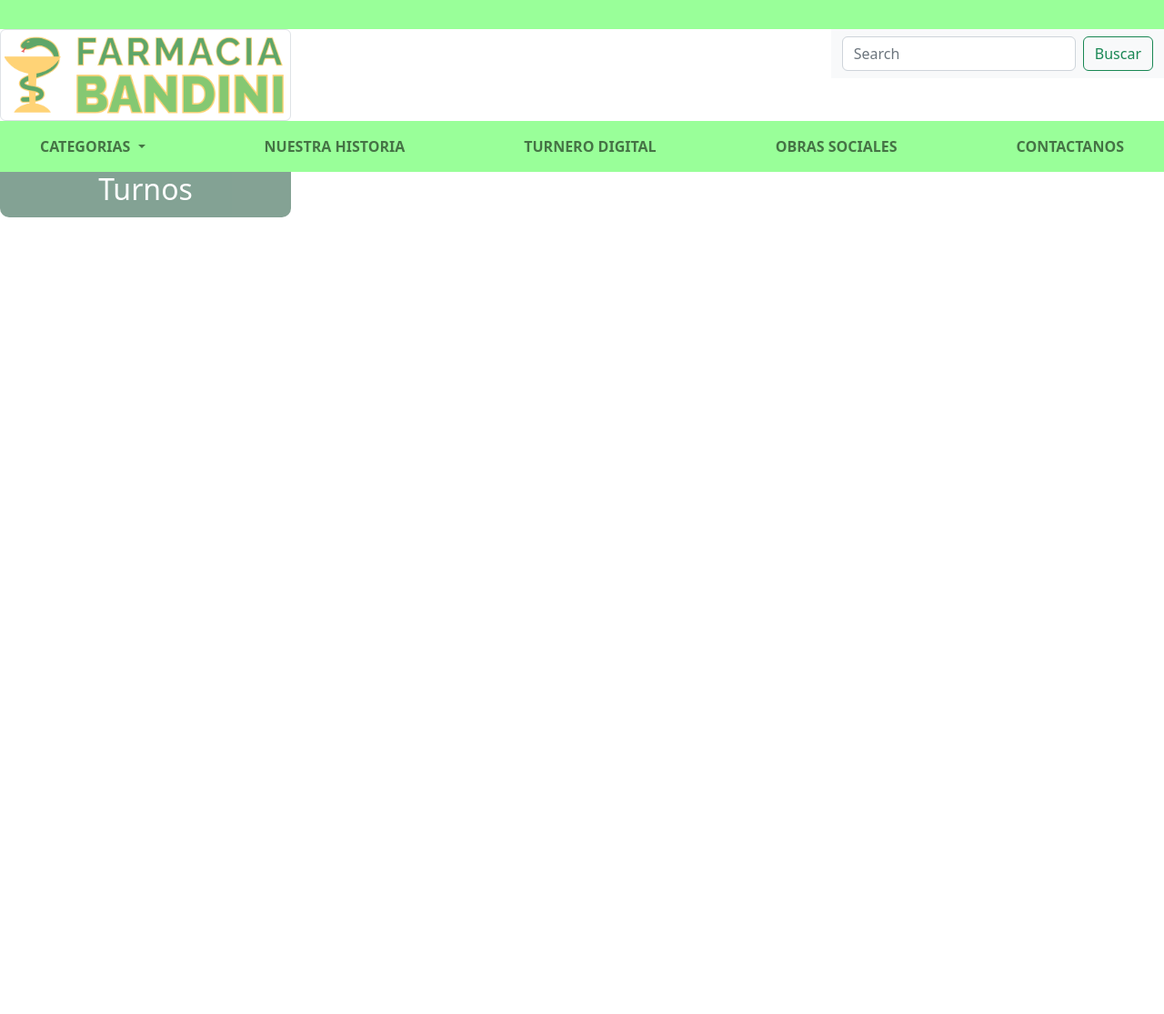
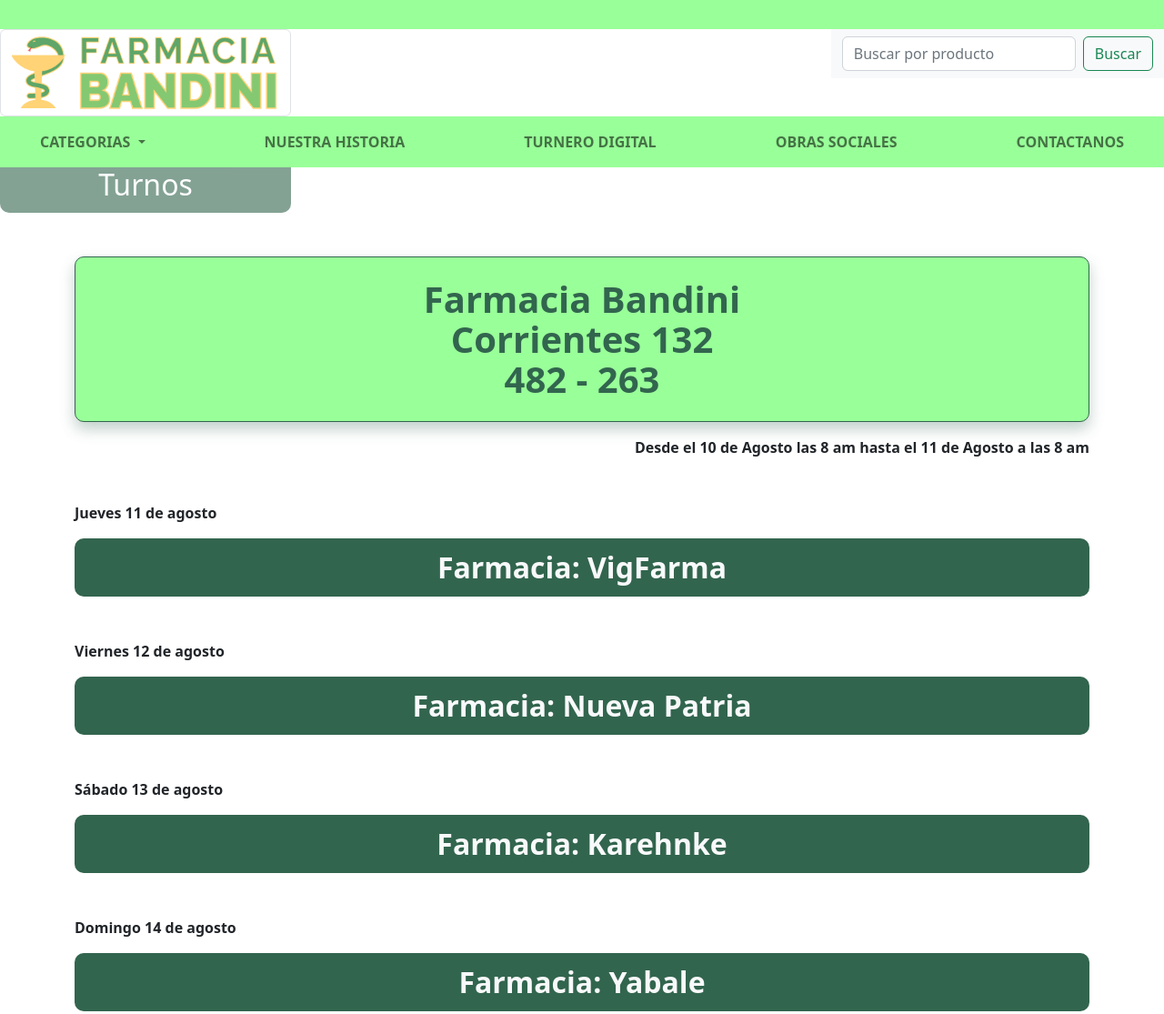
Before and after one commit to MilagrosCornaglia/FarmaciaBandini2.0, a website: page turnos.html in a window 1280 px wide. Shown: the whole page at 91% size. Before the commit the page ends 800 px from the top, so only its background shows below. Drawn offline with nearby package versions, Linux system fonts and the light colour scheme; files that its build step writes are made by us from their sources.

Commit message:
Pre-entrega 3.

```diff
--- a/scss/style.scss
+++ b/scss/style.scss
@@ -9,14 +9,42 @@
 
 @import "../node_modules/bootstrap/scss/bootstrap";
 
+$farmacia-border-radius: 10px;
+
+@mixin strong-secondary-shadow {
+    box-shadow: 0 .5rem 1rem rgba($secondary, 1);
+}
+
+@mixin secondary-shadow {
+    box-shadow: 0 .5rem 1rem rgba($secondary, .30);
+}
+
+@mixin bottom-border {
+    border-end-start-radius: $farmacia-border-radius;
+    border-end-end-radius: $farmacia-border-radius;
+}
 
 .navbar2 {
+    @include bottom-border();
     width: 25%;
     height: 50px;
-    background-color: #32654E;
+    background-color: $secondary;
     opacity: 60%;
-    border-end-start-radius: 10px;
-    border-end-end-radius: 10px;
     text-align: center;
     color: white;
 }
+
+.farmacia-de-turno {
+    @include secondary-shadow();
+    border-radius: $farmacia-border-radius;
+    line-height: 44px;
+    transition: box-shadow 1s;
+
+    &:hover {
+        @include strong-secondary-shadow();
+    }
+}
+
+.farmacia-box {
+    border-radius: $farmacia-border-radius;
+}
--- a/turnos.html
+++ b/turnos.html
@@ -11,28 +11,33 @@
   <link rel="stylesheet" href="../css/main.css">
 
 </head>
+
+<body>
+
   <header>
+    <!-- Barra de arriba -->
     <nav class="navbar navbar-expand-lg navbar-light bg-primary p-3">
       <div class="container-fluid">
-      <div class="collapse navbar-collapse" id="navbarNavAltMarkup">
-
-      </div>
+        <div class="collapse navbar-collapse" id="navbarNavAltMarkup"></div>
       </div>
     </nav>
+
+    <!-- Barra de busqueda -->
     <nav class="navbar bg-light float-end">
       <div class="container-fluid">
         <form class="d-flex" role="search">
-        <input class="form-control me-2" type="search" placeholder="Search" aria-label="Search">
+          <input class="form-control me-2" type="search" placeholder="Buscar por producto" aria-label="Search">
           <button class="btn btn-outline-success" type="submit">Buscar</button>
         </form>
       </div>
     </nav>
 
-  <img src="./imagenes/banner 1.png" class="img-thumbnail col-3 row float-left w-25" alt="Logo farmacia">
+    <!-- Logo -->
+    <a class="col-3 row float-left w-25" href="./index.html">
+      <img src="./imagenes/banner 1.png" class="img-thumbnail " alt="Logo farmacia">
+    </a>
 
-
-
-
+    <!-- Bara de menú -->
     <nav class="navbar navbar-expand-lg navbar-light bg-primary">
       <div class="container-fluid">
         <button class="navbar-toggler" type="button" data-bs-toggle="collapse" data-bs-target="#navbarNavAltMarkup"
@@ -42,7 +47,8 @@
         <div class="collapse navbar-collapse fw-bold" id="navbarNavAltMarkup">
           <div class="navbar-nav d-flex justify-content-between w-100 mx-4">
             <li class="nav-item dropdown position-static">
-            <a class="nav-link dropdown-toggle" href="#" role="button" data-bs-toggle="dropdown" aria-expanded="false">
+              <a class="nav-link dropdown-toggle" href="#" role="button" data-bs-toggle="dropdown"
+                aria-expanded="false">
                 CATEGORIAS </a>
               <ul class="dropdown-menu dropdown-menu-light w-100 row p-4 ">
                 <li class="dropdown-header" href="#">PERFUMES</li>
@@ -83,6 +89,8 @@
         </div>
       </div>
     </nav>
+  </header>
+
 
   <div class="navbar2">
     <h2>Turnos</h2>
@@ -92,3 +100,37 @@
     </div>
     </nav>
   </div>
+
+  <main class="container">
+    <section>
+      <ul class="list-unstyled">
+        <li class="mt-5">
+          <div class="farmacia-de-turno text-center p-4 bg-primary fs-1 text-secondary border border-secondary">
+            <b>Farmacia Bandini</b><br>
+            <b>Corrientes 132</b><br>
+            <b>482 - 263</b>
+          </div>
+          <p class="mt-3 text-end"><b>Desde el 10 de Agosto las 8 am hasta el 11 de Agosto a las 8 am</b></p>
+
+        </li>
+        <li>
+          <p class="mt-5"><b>Jueves 11 de agosto</b></p>
+          <div class="farmacia-box text-center p-2 bg-secondary fs-2 text-light"><b>Farmacia: VigFarma</b></div>
+        </li>
+        <li>
+          <p class="mt-5"><b>Viernes 12 de agosto</b></p>
+          <div class="farmacia-box text-center p-2 bg-secondary fs-2 text-light"><b>Farmacia: Nueva Patria</b></div>
+        </li>
+        <li>
+          <p class="mt-5"><b>Sábado 13 de agosto</b></p>
+          <div class="farmacia-box text-center p-2 bg-secondary fs-2 text-light"><b>Farmacia: Karehnke</b></div>
+        </li>
+        <li>
+          <p class="mt-5"><b>Domingo 14 de agosto</b></p>
+          <div class="farmacia-box text-center p-2 bg-secondary fs-2 text-light"><b>Farmacia: Yabale</b></div>
+        </li>
+      </ul>
+    </section>
+  </main>
+
+</body>
```
Also changed, not shown: contactanos.html (+57 -9 lines), index.html (+25 -16 lines), nuestraHistoria.html (+17 -9 lines), obraSociales.html (+17 -9 lines), categorias.html (deleted). Lines whose indentation alone changed are shown as unchanged.
